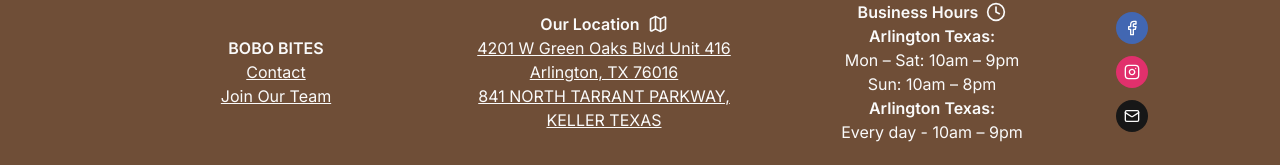
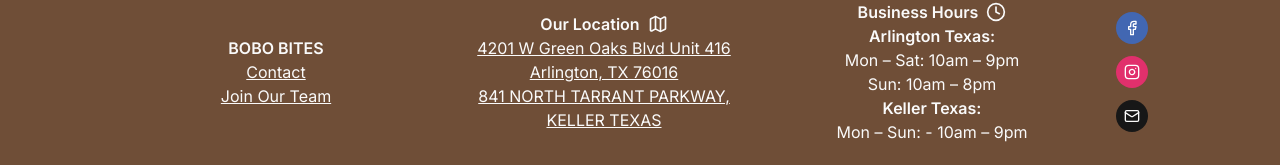
Before and after one commit to NgnPhcHung/bobobities, a Next.js app: page / in a window 1280 px wide. Shown: the part 2323-2488 px from the top of the page. Built offline with nearby package versions, Linux system fonts and the light colour scheme.

Commit message:
update business hour

```diff
--- a/components/footer/Footer.tsx
+++ b/components/footer/Footer.tsx
@@ -56,8 +56,8 @@ export const Footer = () => {
               <div className="font-semibold">Arlington Texas:</div>
               <div>Mon – Sat: 10am – 9pm</div>
               <div>Sun: 10am – 8pm</div>
-              <div className="font-semibold">Arlington Texas:</div>
-              <div>Every day - 10am – 9pm </div>
+              <div className="font-semibold">Keller Texas:</div>
+              <div>Mon – Sun: - 10am – 9pm </div>
             </div>
           ),
         },
```
